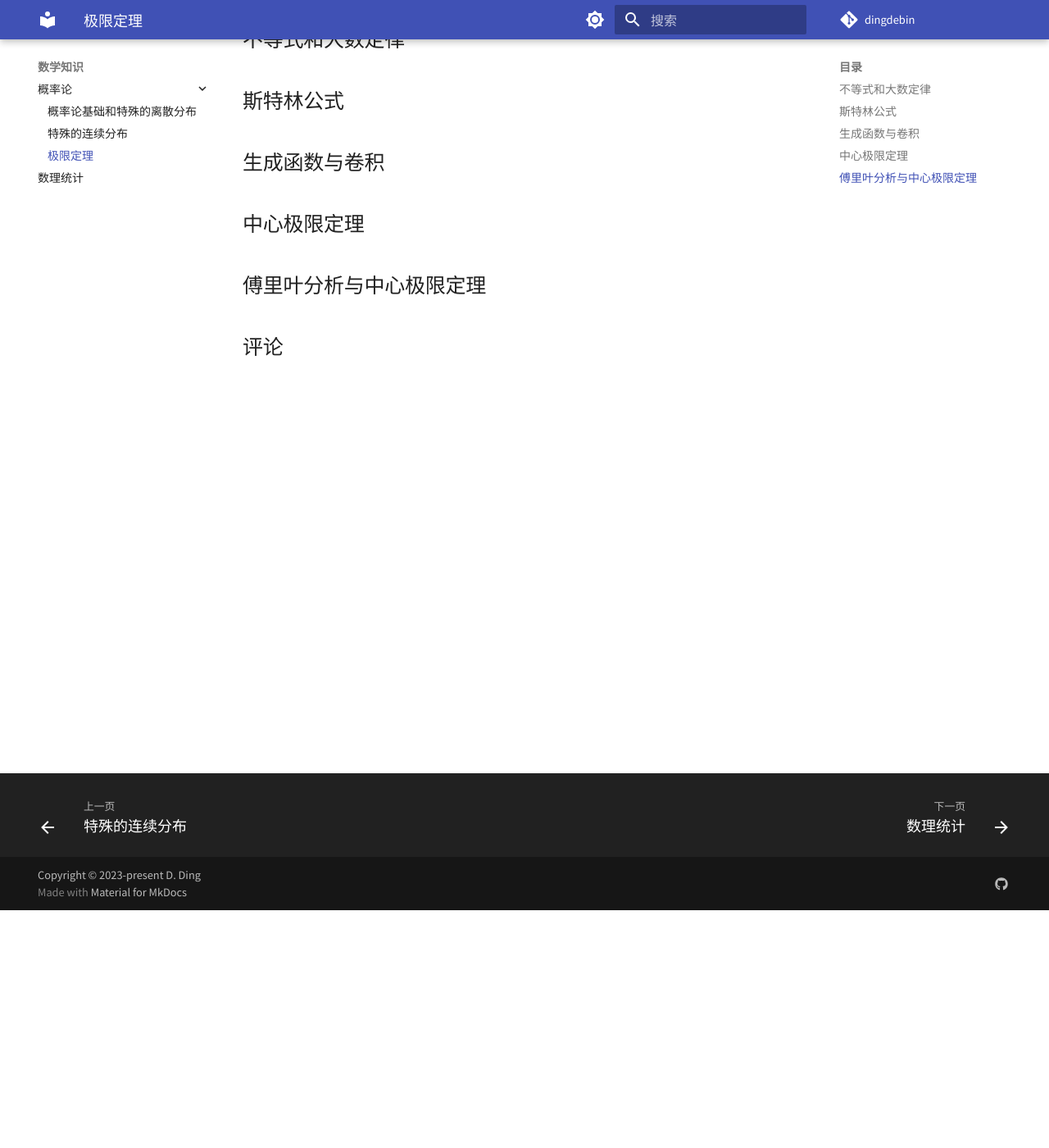
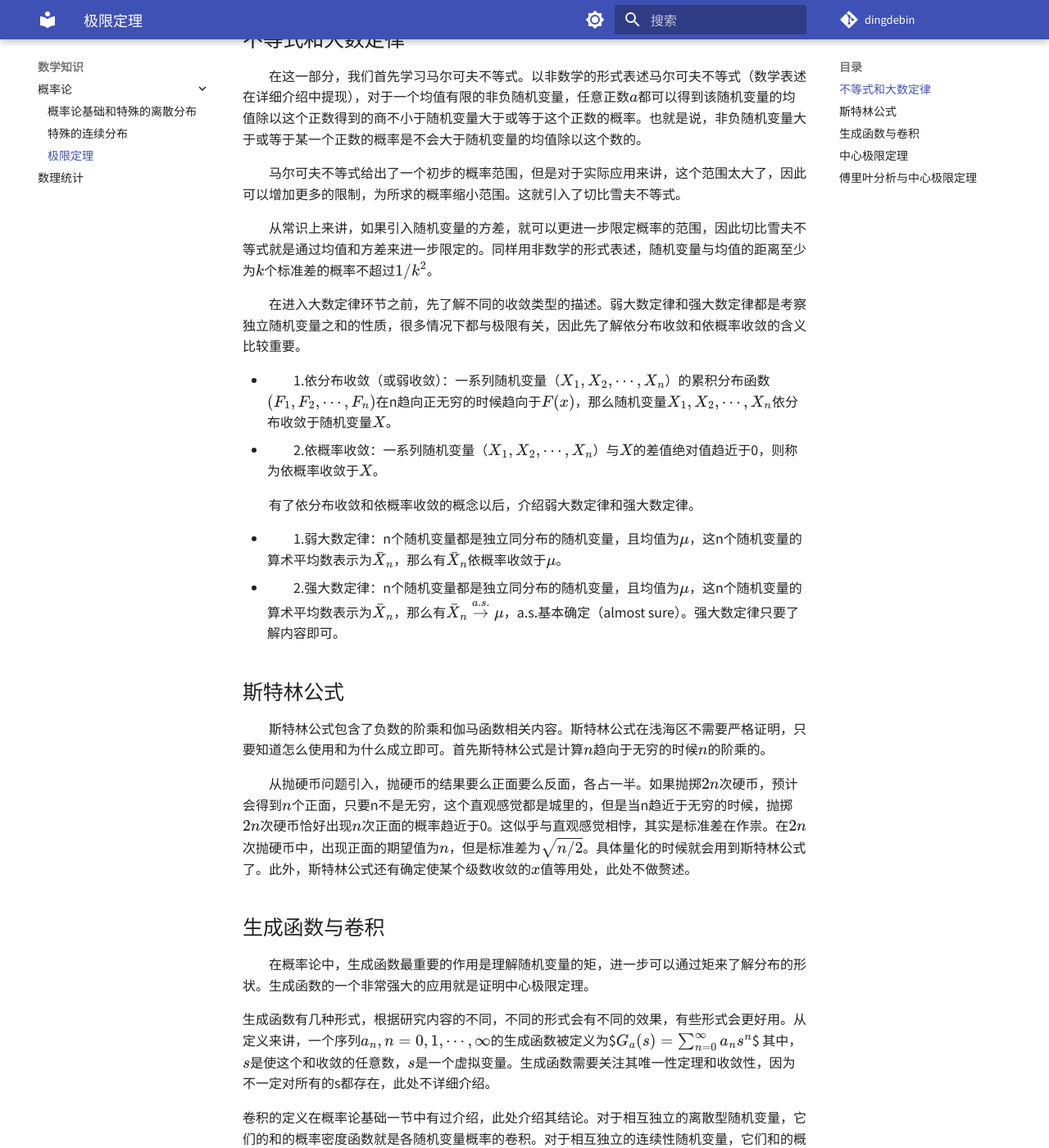
Before and after one commit to dingdebin/dingdebin.github.io, an MkDocs documentation site: the page built from docs/Math/概率论/3-极限定理.md, in a window 1280 px wide and 1400 px high, scrolled down 290 px. Shown: the whole window at 82% size. Built offline with MkDocs 1.6.1 and Material for MkDocs 9.7.7, drawn with Linux system fonts in a browser that asks for light colours; comment, search, counter and statistics services are not loaded; some of the changed text lies outside the part shown.

Commit message:
update 极限定理

```diff
--- a/docs/Math/概率论/3-极限定理.md
+++ b/docs/Math/概率论/3-极限定理.md
@@ -5,12 +5,46 @@ comments: true
 <!--注意事项
 1. 行内公式：开始美元符号后面不要有空格，结束前不要有空格。
 2. 行间公式$$前需要空行，后不要空行且$$不单独一行。
+3. &emsp;&emsp; 首行缩进
 -->
 # 极限定理
-极限定理主要包括五个部分，分别是不等式和大数定律、斯特林公式、生成函数与卷积、中心极限定理、傅里叶分析与中心极限定理。
+&emsp;&emsp;极限定理主要包括五个部分，分别是不等式和大数定律、斯特林公式、生成函数与卷积、中心极限定理、傅里叶分析与中心极限定理。
 ## 不等式和大数定律
+&emsp;&emsp;在这一部分，我们首先学习马尔可夫不等式。以非数学的形式表述马尔可夫不等式（数学表述在详细介绍中提现），对于一个均值有限的非负随机变量，任意正数$a$都可以得到该随机变量的均值除以这个正数得到的商不小于随机变量大于或等于这个正数的概率。也就是说，非负随机变量大于或等于某一个正数的概率是不会大于随机变量的均值除以这个数的。
+
+&emsp;&emsp;马尔可夫不等式给出了一个初步的概率范围，但是对于实际应用来讲，这个范围太大了，因此可以增加更多的限制，为所求的概率缩小范围。这就引入了切比雪夫不等式。
+
+&emsp;&emsp;从常识上来讲，如果引入随机变量的方差，就可以更进一步限定概率的范围，因此切比雪夫不等式就是通过均值和方差来进一步限定的。同样用非数学的形式表述，随机变量与均值的距离至少为$k$个标准差的概率不超过$1/k^2$。
+
+&emsp;&emsp;在进入大数定律环节之前，先了解不同的收敛类型的描述。弱大数定律和强大数定律都是考察独立随机变量之和的性质，很多情况下都与极限有关，因此先了解依分布收敛和依概率收敛的含义比较重要。
+
+* &emsp;&emsp;1.依分布收敛（或弱收敛）：一系列随机变量（$X_1,X_2,\cdots,X_n$）的累积分布函数$(F_1,F_2,\cdots,F_n)$在n趋向正无穷的时候趋向于$F(x)$，那么随机变量$X_1,X_2,\cdots,X_n$依分布收敛于随机变量$X$。
+* &emsp;&emsp;2.依概率收敛：一系列随机变量（$X_1,X_2,\cdots,X_n$）与$X$的差值绝对值趋近于0，则称为依概率收敛于$X$。
+
+&emsp;&emsp;有了依分布收敛和依概率收敛的概念以后，介绍弱大数定律和强大数定律。
+
+* &emsp;&emsp;1.弱大数定律：n个随机变量都是独立同分布的随机变量，且均值为$\mu$，这n个随机变量的算术平均数表示为$\bar{X}_n$，那么有$\bar{X}_n$依概率收敛于$\mu$。
+* &emsp;&emsp;2.强大数定律：n个随机变量都是独立同分布的随机变量，且均值为$\mu$，这n个随机变量的算术平均数表示为$\bar{X}_n$，那么有$\bar{X}_n\overset{a.s.}{\rightarrow} \mu$，a.s.基本确定（almost sure）。强大数定律只要了解内容即可。
 
 ## 斯特林公式
+&emsp;&emsp;斯特林公式包含了负数的阶乘和伽马函数相关内容。斯特林公式在浅海区不需要严格证明，只要知道怎么使用和为什么成立即可。首先斯特林公式是计算$n$趋向于无穷的时候$n$的阶乘的。
+
+&emsp;&emsp;从抛硬币问题引入，抛硬币的结果要么正面要么反面，各占一半。如果抛掷$2n$次硬币，预计会得到$n$个正面，只要n不是无穷，这个直观感觉都是城里的，但是当n趋近于无穷的时候，抛掷$2n$次硬币恰好出现$n$次正面的概率趋近于0。这似乎与直观感觉相悖，其实是标准差在作祟。在$2n$次抛硬币中，出现正面的期望值为$n$，但是标准差为$\sqrt{n/2}$。具体量化的时候就会用到斯特林公式了。此外，斯特林公式还有确定使某个级数收敛的$x$值等用处，此处不做赘述。
+
 ## 生成函数与卷积
+&emsp;&emsp;在概率论中，生成函数最重要的作用是理解随机变量的矩，进一步可以通过矩来了解分布的形状。生成函数的一个非常强大的应用就是证明中心极限定理。
+
+生成函数有几种形式，根据研究内容的不同，不同的形式会有不同的效果，有些形式会更好用。从定义来讲，一个序列$a_n,n=0,1,\cdots,\infty$的生成函数被定义为$$G_a(s)=\sum_{n=0}^{\infty}a_ns^n$$
+其中，$s$是使这个和收敛的任意数，$s$是一个虚拟变量。生成函数需要关注其唯一性定理和收敛性，因为不一定对所有的s都存在，此处不详细介绍。
+
+卷积的定义在概率论基础一节中有过介绍，此处介绍其结论。对于相互独立的离散型随机变量，它们的和的概率密度函数就是各随机变量概率的卷积。对于相互独立的连续性随机变量，它们和的概率密度函数就等于各变量概率密度函数的卷积。
+
+此处介绍另一个生成函数的形式，就是著名的矩母函数，矩母函数可以给出概率密度函数的矩，矩的定义不在此处介绍。矩母函数记作$M_X(t)$，定义为$$M_X(t)=\mathbb{E}[e^{tX}] $$
+当然，和生成函数一样，还不清楚矩母函数是否对所有的$t$都存在，一般的情况是它对某些$t$存在。如果矩母函数收敛时，离散型随机变量由它们的矩母函数唯一确定。然而对于连续性随机变量，存在具有相同的矩的不同的概率分布，换句话说，知道所有的矩并不总是可以唯一确定概率分布。
+
+既然矩母函数无法确定概率分布，那么它的应用在哪里呢。首先就是确定概率分布的矩，知道了矩以后求均值和方差就更容易了。
+
 ## 中心极限定理
+&emsp;&emsp;中心极限定理告诉我们，在很多情况下，n个独立的随机变量之和的分布形式会随着n的不断增加趋向于一个高斯分布。特殊情况有泊松分布。
 ## 傅里叶分析与中心极限定理
+&emsp;&emsp;
```
Also changed, not shown: docs/Math/概率论/1-概率论基础.md (+3 -1 lines), docs/Math/概率论/2-特殊的连续分布.md (+2 -0 lines).
